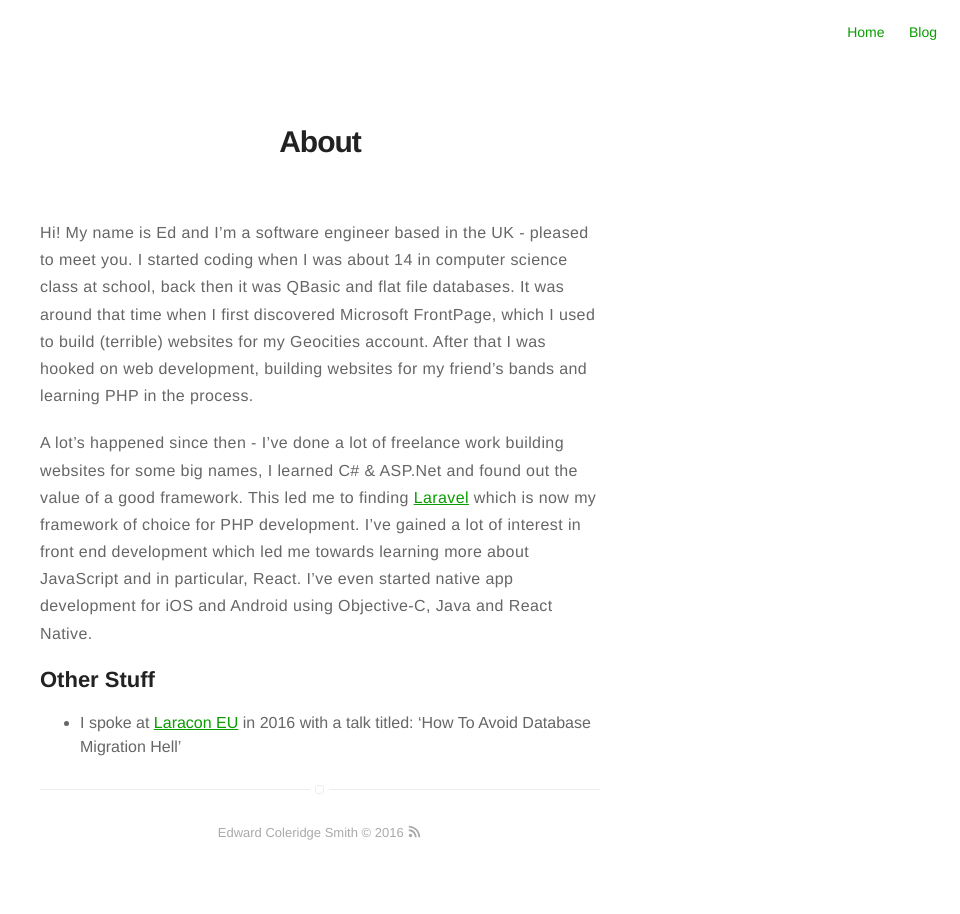
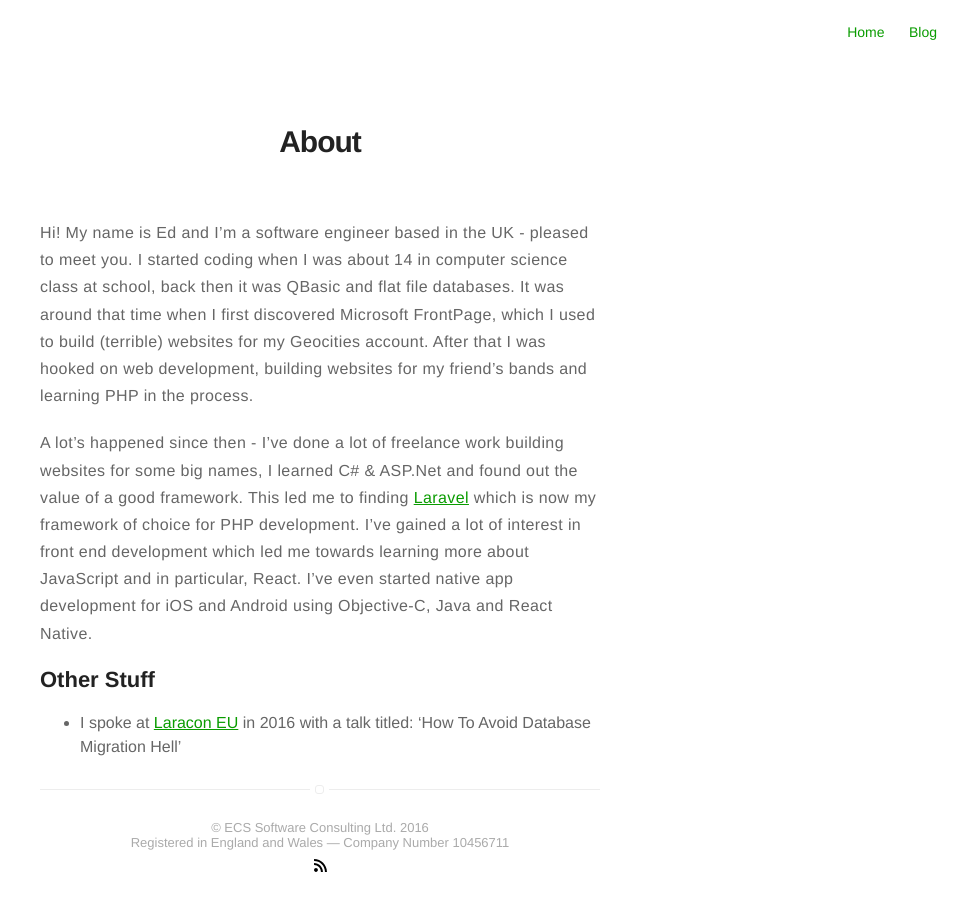
Before and after one commit to edcs/username.github.io, a Jekyll site: the page built from about.md, in a window 1280 px wide. Shown: the whole page, without its empty margins (320-1280 px from the left). Built offline with Jekyll 4.4.1, drawn with Linux system fonts in a browser that asks for light colours.

Commit message:
Update copyright

```diff
--- a/_includes/footer.html
+++ b/_includes/footer.html
@@ -1,3 +1,12 @@
 <footer class="footer-main">
-    {{ site.name }} © {{ site.time | date: '%Y' }} <a class="link" href="{{ site.url }}/feed.xml" target="_blank"><svg class="icon icon-rss"><use xlink:href="#icon-rss"></use></svg></a>
+    <div>
+        © ECS Software Consulting Ltd. {{ site.time | date: '%Y' }}
+        <br>
+        Registered in England and Wales &mdash; Company Number 10456711
+    </div>
+    <div>
+        <a class="link" href="{{ site.url }}/feed.xml" target="_blank">
+            <svg class="icon icon-rss"><use xlink:href="#icon-rss"></use></svg>
+        </a>
+    </div>
 </footer>
```
